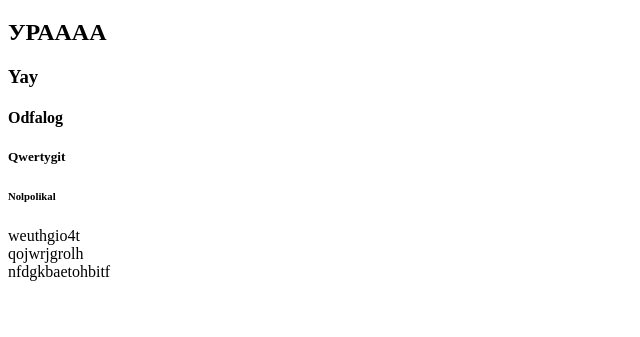
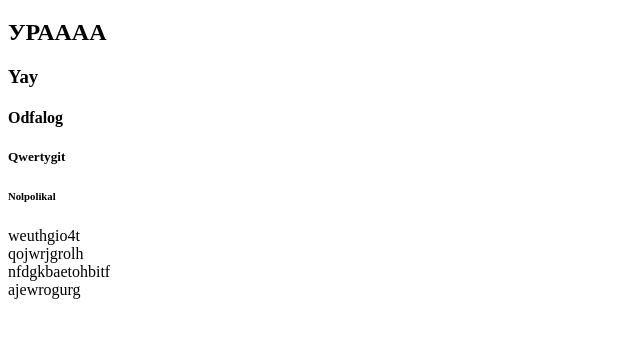
Before and after one commit to Bogdan-201032/lesson-21.02, a plain HTML site: page index.html in a window 1280 px wide. Shown: the part 87-424 px from the top of the page, without its empty margins (0-640 px from the left). Drawn offline with Linux system fonts and the light colour scheme.

Commit message:
aerhgujjtuoq53t

```diff
--- a/index.html
+++ b/index.html
@@ -18,6 +18,7 @@
     <div>weuthgio4t</div>
     <div>qojwrjgrolh</div>
     <div>nfdgkbaetohbitf</div>
+    <div>ajewrogurg</div>
 </body>
 
 </html>
```
